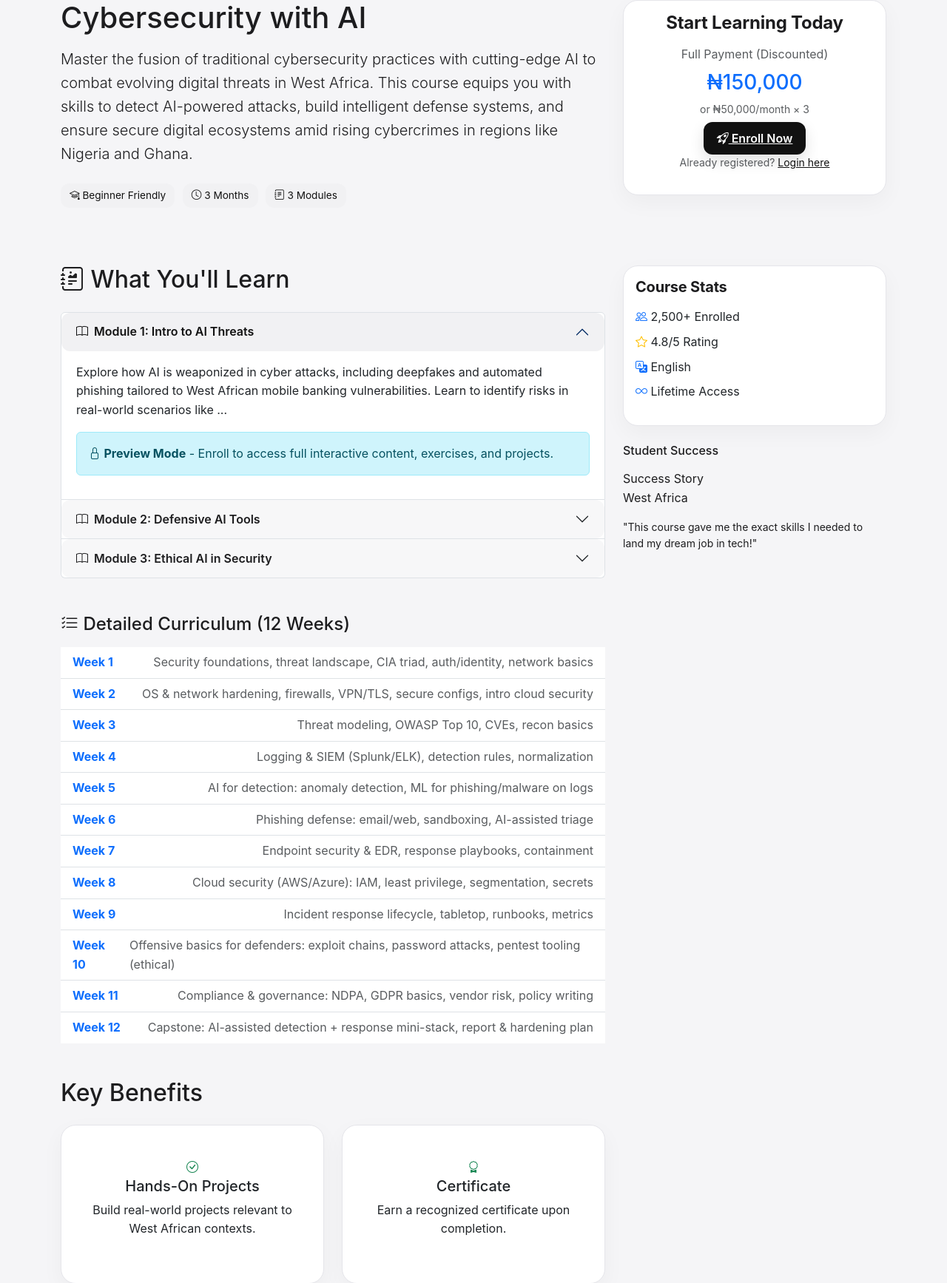
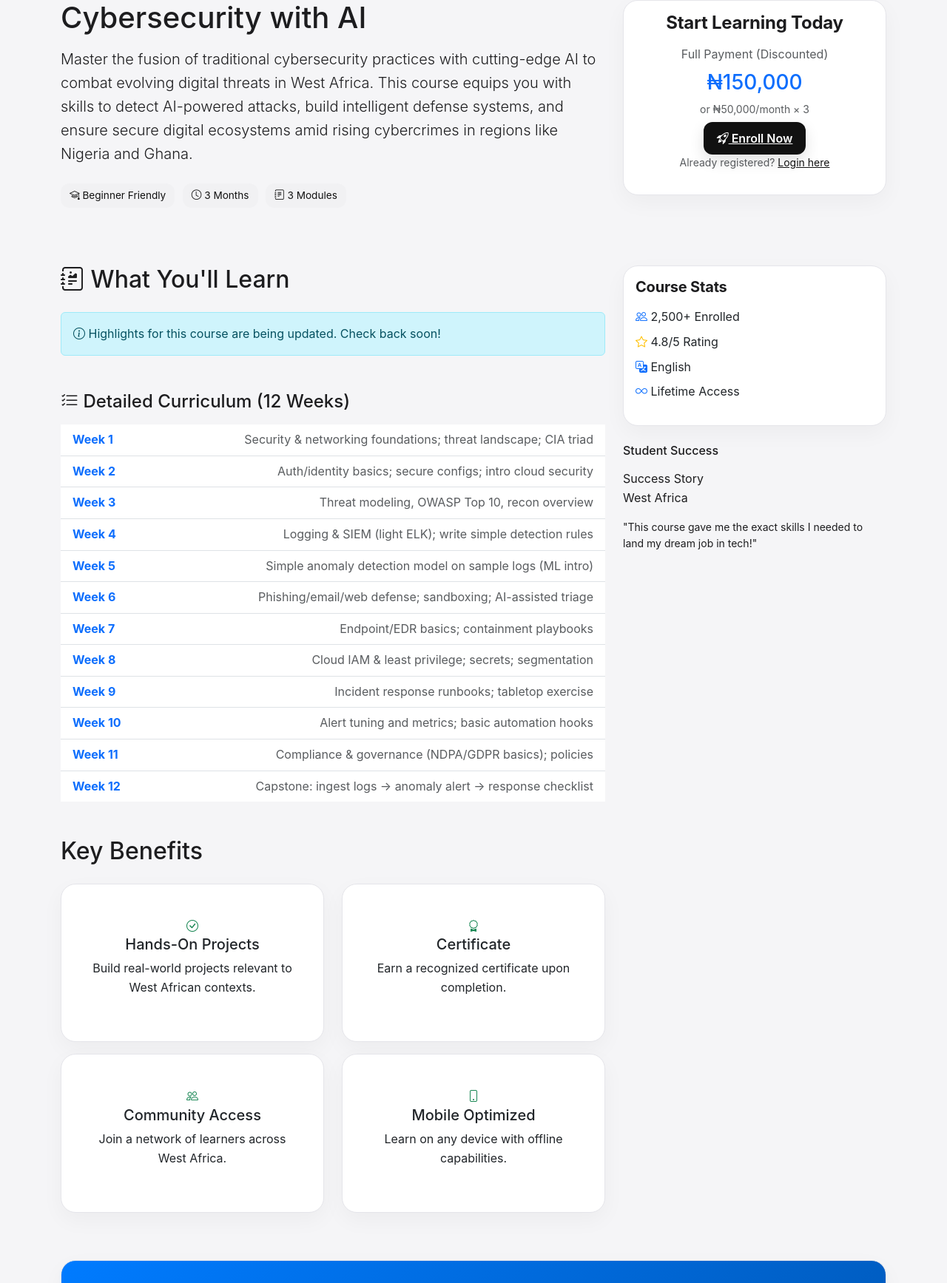
Before and after one commit to ndmx/upscale, a Flask app: page /course/1 in a window 1280 px wide. Shown: the part 139-1874 px from the top of the page at 74% size. Run offline with Flask 3, Linux system fonts and the light colour scheme; data comes from the database, SQL or seed files in the repository.

Commit message:
Streamline curricula and show highlights/prereqs on course pages

```diff
--- a/app.py
+++ b/app.py
@@ -379,48 +379,93 @@
     }
 }
 
+MODULE_HIGHLIGHTS = {
+    "Cybersecurity with AI": [
+        "Security & networking foundations for defenders",
+        "Threat modeling and OWASP Top 10 basics",
+        "Logging/SIEM + simple anomaly detection model",
+        "Phishing/web defense and playbooks",
+        "Endpoint/EDR basics and containment",
+        "Incident response runbooks and tabletop"
+    ],
+    "Data Engineering for AI": [
+        "SQL/Pandas fundamentals for data prep",
+        "ETL/ELT with a single orchestrator (Airflow)",
+        "Data modeling + Parquet and warehouse basics",
+        "Data quality checks with Great Expectations",
+        "Cloud storage + IAM cost-aware design",
+        "End-to-end pipeline to ML-ready datasets"
+    ],
+    "Web App Development with AI": [
+        "Modern frontend (React) essentials",
+        "Backend API with Flask/Express and auth",
+        "Data layer with ORM + migrations",
+        "AI API integration (LLM FAQ/chat)",
+        "Security and performance fundamentals",
+        "Full-stack AI capstone with deployment"
+    ]
+}
+
+PREREQUISITES = {
+    "Cybersecurity with AI": [
+        "Basic computer literacy and internet use",
+        "Familiarity with files, folders, and installing apps",
+        "Optional: basic Python scripting (helpful, not required)"
+    ],
+    "Data Engineering for AI": [
+        "Basic Python (variables, loops) or willingness to learn quickly",
+        "Basic SQL awareness (SELECT, WHERE) — we reinforce in Week 1-2",
+        "Comfort with CSV/Excel data handling"
+    ],
+    "Web App Development with AI": [
+        "Basic HTML/CSS familiarity",
+        "Optional: Intro JavaScript (we reinforce essentials)",
+        "Comfort using a modern browser dev console"
+    ]
+}
+
 CURRICULUM_DATA = {
     "Cybersecurity with AI": [
-        ("Week 1", "Security foundations, threat landscape, CIA triad, auth/identity, network basics"),
-        ("Week 2", "OS & network hardening, firewalls, VPN/TLS, secure configs, intro cloud security"),
-        ("Week 3", "Threat modeling, OWASP Top 10, CVEs, recon basics"),
-        ("Week 4", "Logging & SIEM (Splunk/ELK), detection rules, normalization"),
-        ("Week 5", "AI for detection: anomaly detection, ML for phishing/malware on logs"),
-        ("Week 6", "Phishing defense: email/web, sandboxing, AI-assisted triage"),
-        ("Week 7", "Endpoint security & EDR, response playbooks, containment"),
-        ("Week 8", "Cloud security (AWS/Azure): IAM, least privilege, segmentation, secrets"),
-        ("Week 9", "Incident response lifecycle, tabletop, runbooks, metrics"),
-        ("Week 10", "Offensive basics for defenders: exploit chains, password attacks, pentest tooling (ethical)"),
-        ("Week 11", "Compliance & governance: NDPA, GDPR basics, vendor risk, policy writing"),
-        ("Week 12", "Capstone: AI-assisted detection + response mini-stack, report & hardening plan"),
+        ("Week 1", "Security & networking foundations; threat landscape; CIA triad"),
+        ("Week 2", "Auth/identity basics; secure configs; intro cloud security"),
+        ("Week 3", "Threat modeling, OWASP Top 10, recon overview"),
+        ("Week 4", "Logging & SIEM (light ELK); write simple detection rules"),
+        ("Week 5", "Simple anomaly detection model on sample logs (ML intro)"),
+        ("Week 6", "Phishing/email/web defense; sandboxing; AI-assisted triage"),
+        ("Week 7", "Endpoint/EDR basics; containment playbooks"),
+        ("Week 8", "Cloud IAM & least privilege; secrets; segmentation"),
+        ("Week 9", "Incident response runbooks; tabletop exercise"),
+        ("Week 10", "Alert tuning and metrics; basic automation hooks"),
+        ("Week 11", "Compliance & governance (NDPA/GDPR basics); policies"),
+        ("Week 12", "Capstone: ingest logs → anomaly alert → response checklist"),
     ],
     "Data Engineering for AI": [
-        ("Week 1", "DE foundations: batch vs streaming, storage formats, schemas"),
-        ("Week 2", "Python for DE, Pandas transforms, SQL basics"),
-        ("Week 3", "ETL/ELT, Airflow orchestration, DAG design, retries/alerts"),
-        ("Week 4", "Data modeling (star/snowflake), partitioning, Parquet/Avro"),
-        ("Week 5", "Warehousing vs lake/lakehouse, querying (DuckDB/BigQuery patterns)"),
-        ("Week 6", "Data quality & observability: tests, SLAs, lineage basics"),
-        ("Week 7", "APIs & ingestion: REST/CSV/JSON, incremental loads, CDC basics"),
-        ("Week 8", "Cloud integration (AWS/Azure): object storage, IAM, cost-aware design"),
-        ("Week 9", "Streaming intro: Kafka/Kinesis patterns, lightweight demo"),
-        ("Week 10", "ML readiness: feature extraction, leakage avoidance, dataset versioning"),
-        ("Week 11", "Governance & compliance: NDPA/GDPR basics, PII handling, access controls"),
-        ("Week 12", "Capstone: end-to-end pipeline → clean/validate → model-ready dataset + ML trigger"),
+        ("Week 1", "Data/SQL/Pandas foundations; schemas & file formats"),
+        ("Week 2", "Modeling basics; Parquet; simple star schema"),
+        ("Week 3", "ETL/ELT with Airflow; DAG design, retries"),
+        ("Week 4", "Data quality with Great Expectations; SLAs"),
+        ("Week 5", "Warehouse vs lakehouse; cost-aware storage patterns"),
+        ("Week 6", "Cloud storage + IAM basics (or local MinIO alt)"),
+        ("Week 7", "APIs/ingestion; incremental loads; CDC overview"),
+        ("Week 8", "Feature extraction; leakage avoidance; dataset versioning basics"),
+        ("Week 9", "Light streaming intro (concept + tiny demo)"),
+        ("Week 10", "Governance/PII/NDPA; access controls"),
+        ("Week 11", "Capstone build: ingest → clean/validate → warehouse"),
+        ("Week 12", "Capstone polish: trigger simple ML training + report"),
     ],
     "Web App Development with AI": [
-        ("Week 1", "Web fundamentals: HTTP/REST/JSON, accessibility, toolchain setup"),
-        ("Week 2", "Frontend (React/Vue): components, state/props, routing, forms"),
-        ("Week 3", "Styling systems: responsive layouts, design tokens, accessibility passes"),
-        ("Week 4", "Backend (Flask/Express): routing, controllers, auth/session/JWT"),
-        ("Week 5", "Data layer: SQL vs NoSQL, ORM basics, migrations, CRUD API"),
-        ("Week 6", "AI integrations: call LLM API, prompt design, errors/timeouts/retries"),
-        ("Week 7", "AI patterns: search+summarize, chatbot, recommendations; guardrails/rate limits"),
-        ("Week 8", "Security: OWASP Top 10, secure headers, validation, secrets handling"),
-        ("Week 9", "Performance: caching, CDN, lazy loading, bundle optimization, CWV basics"),
-        ("Week 10", "Testing: unit/integration/API, component tests, CI basics"),
-        ("Week 11", "Deployment: containerize, env configs, deploy (Render/Heroku/Vercel), monitoring"),
-        ("Week 12", "Capstone: full-stack AI app (chatbot/FAQ/recommender) with auth, DB, deployment"),
+        ("Week 1", "Web/HTTP/REST fundamentals; accessibility; setup"),
+        ("Week 2", "React essentials: components, state, forms, routing"),
+        ("Week 3", "Styling and responsive layouts; design tokens; a11y pass"),
+        ("Week 4", "Backend API (Flask/Express) + auth/session"),
+        ("Week 5", "Data layer with ORM + migrations; CRUD API"),
+        ("Week 6", "AI API integration: single LLM use-case (FAQ/chat)"),
+        ("Week 7", "AI patterns: search+summarize or recommendations with guardrails"),
+        ("Week 8", "Security: OWASP fundamentals; secrets handling"),
+        ("Week 9", "Performance: caching, lazy loading, basic CWV"),
+        ("Week 10", "Testing: unit/integration/API; light CI"),
+        ("Week 11", "Deployment: containerize + host; monitoring basics"),
+        ("Week 12", "Capstone: full-stack AI app (auth, DB, AI feature, deploy)"),
     ],
 }
 
--- a/templates/course_detail.html
+++ b/templates/course_detail.html
@@ -52,42 +52,35 @@
             </div>
         </div>
 
-        <!-- What You'll Learn -->
+        <!-- What You'll Learn (Highlights) -->
         <div class="row mt-5">
             <div class="col-md-8">
                 <h2 class="mb-4"><i class="bi bi-journal-richtext"></i> What You'll Learn</h2>
 
-                {% if course.modules %}
-                    <div class="accordion" id="modulesAccordion">
-                        {% for module in course.modules %}
-                            <div class="accordion-item">
-                                <h2 class="accordion-header" id="heading{{ module.id }}">
-                                    <button class="accordion-button {% if not loop.first %}collapsed{% endif %}" type="button"
-                                            data-bs-toggle="collapse" data-bs-target="#collapse{{ module.id }}"
-                                            aria-expanded="{% if loop.first %}true{% else %}false{% endif %}"
-                                            aria-controls="collapse{{ module.id }}">
-                                        <i class="bi bi-book me-2"></i> Module {{ loop.index }}: {{ module.title }}
-                                    </button>
-                                </h2>
-                                <div id="collapse{{ module.id }}"
-                                     class="accordion-collapse collapse {% if loop.first %}show{% endif %}"
-                                     aria-labelledby="heading{{ module.id }}"
-                                     data-bs-parent="#modulesAccordion">
-                                    <div class="accordion-body">
-                                        <p>{{ module.content[:200] }}...</p>
-                                        <div class="alert alert-info">
-                                            <i class="bi bi-lock"></i> <strong>Preview Mode</strong> -
-                                            Enroll to access full interactive content, exercises, and projects.
-                                        </div>
-                                    </div>
-                                </div>
-                            </div>
+                {% if highlights %}
+                    <div class="list-group mb-4">
+                        {% for item in highlights %}
+                        <div class="list-group-item d-flex align-items-start">
+                            <i class="bi bi-check-circle text-success me-3 mt-1"></i>
+                            <span>{{ item }}</span>
+                        </div>
                         {% endfor %}
                     </div>
                 {% else %}
                     <div class="alert alert-info">
-                        <i class="bi bi-info-circle"></i> Modules for this course are being updated. Check back soon!
+                        <i class="bi bi-info-circle"></i> Highlights for this course are being updated. Check back soon!
                     </div>
+                {% endif %}
+
+                {% if prerequisites %}
+                <div class="mb-4">
+                    <h4 class="mb-2"><i class="bi bi-lightbulb"></i> Suggested Prerequisites</h4>
+                    <ul class="list-group list-group-flush">
+                        {% for prereq in prerequisites %}
+                        <li class="list-group-item">{{ prereq }}</li>
+                        {% endfor %}
+                    </ul>
+                </div>
                 {% endif %}
 
                 {% if curriculum %}
```
